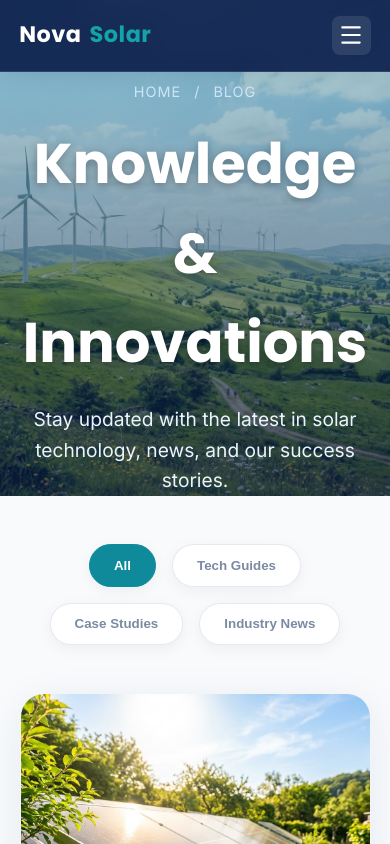
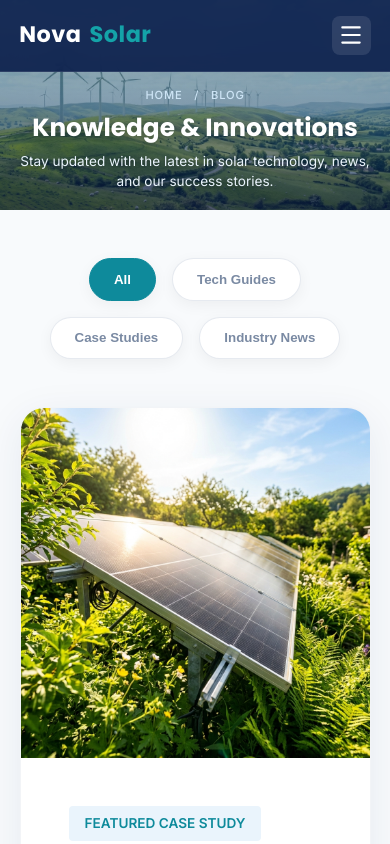
Before and after one commit to White-Devil388/NovaSolarSolutions, a React (Vite) app: page /blog in a window 390 px wide. Shown: the top 844 px of the page. Built offline with nearby package versions, Linux system fonts and the light colour scheme.

Commit message:
style: optimize mobile typography and page banner responsiveness

```diff
--- a/src/components/ui/PageBanner.jsx
+++ b/src/components/ui/PageBanner.jsx
@@ -3,18 +3,7 @@ import { Link } from 'react-router-dom';
 
 function PageBanner({ title, subtitle, imagePath = "/images/green_solar_field_1791612498444.png", breadcrumb }) {
   return (
-    <section style={{
-      position: 'relative',
-      minHeight: '320px',
-      marginTop: '-80px',
-      paddingTop: '80px',
-      display: 'flex',
-      alignItems: 'center',
-      justifyContent: 'center',
-      textAlign: 'center',
-      color: 'white',
-      overflow: 'hidden'
-    }}>
+    <section className="page-banner">
       <img
         src={imagePath}
         alt={title}
@@ -38,15 +27,15 @@ function PageBanner({ title, subtitle, imagePath = "/images/green_solar_field_17
         zIndex: 1
       }}></div>
 
-      <div style={{ padding: '0 2rem', zIndex: 2, position: 'relative', maxWidth: '800px', animation: 'fadeInUp 0.8s ease-out' }}>
+      <div className="page-banner-content">
         {breadcrumb && (
-          <div style={{ color: 'var(--sky-200)', fontSize: '0.9rem', marginBottom: '1rem', textTransform: 'uppercase', letterSpacing: '1px' }}>
+          <div className="page-banner-breadcrumb">
             <Link to="/" style={{ color: 'var(--sky-200)', textDecoration: 'none' }}>Home</Link> <span style={{ margin: '0 0.5rem' }}>/</span> {breadcrumb}
           </div>
         )}
-        <h1 style={{ fontSize: '3.5rem', marginBottom: '1rem', color: 'white', textShadow: '0 2px 10px rgba(0,0,0,0.3)' }}>{title}</h1>
+        <h1 className="page-banner-title">{title}</h1>
         {subtitle && (
-          <p style={{ fontSize: '1.2rem', color: 'var(--sky-100)', margin: 0 }}>
+          <p className="page-banner-subtitle">
             {subtitle}
           </p>
         )}
--- a/src/index.css
+++ b/src/index.css
@@ -256,6 +256,56 @@ a {
   background: var(--white);
   transform: translateY(-2px);
   box-shadow: 0 4px 15px rgba(255, 255, 255, 0.2);
+}
+
+/* Page Banner Component Styles */
+.page-banner {
+  position: relative;
+  min-height: 320px;
+  margin-top: -80px;
+  padding-top: 80px;
+  display: flex;
+  align-items: center;
+  justify-content: center;
+  text-align: center;
+  color: white;
+  overflow: hidden;
+}
+
+.page-banner-content {
+  padding: 0 2rem;
+  z-index: 2;
+  position: relative;
+  max-width: 850px;
+  animation: fadeInUp 0.8s ease-out;
+}
+
+.page-banner-breadcrumb {
+  color: var(--sky-200);
+  font-size: 0.85rem;
+  margin-bottom: 0.85rem;
+  text-transform: uppercase;
+  letter-spacing: 1.5px;
+  font-weight: 500;
+}
+
+.page-banner-title {
+  font-size: clamp(2rem, 4.5vw, 3.25rem);
+  line-height: 1.15;
+  margin-bottom: 0.85rem;
+  color: white;
+  text-shadow: 0 2px 12px rgba(0,0,0,0.35);
+  font-weight: 700;
+  word-break: break-word;
+}
+
+.page-banner-subtitle {
+  font-size: clamp(0.95rem, 1.8vw, 1.15rem);
+  color: var(--sky-100);
+  margin: 0 auto;
+  max-width: 650px;
+  line-height: 1.5;
+  text-shadow: 0 1px 4px rgba(0,0,0,0.3);
 }
 
 /* Home Environmental Impact Stats Section */
@@ -990,6 +1040,29 @@ footer {
     max-width: 100%;
   }
 
+  /* Page Banner Mobile Adjustments */
+  .page-banner {
+    min-height: 240px !important;
+    padding-top: 75px !important;
+  }
+  .page-banner-content {
+    padding: 0 1.2rem !important;
+  }
+  .page-banner-title {
+    font-size: 1.85rem !important;
+    line-height: 1.22 !important;
+    margin-bottom: 0.6rem !important;
+  }
+  .page-banner-subtitle {
+    font-size: 0.92rem !important;
+    line-height: 1.45 !important;
+  }
+  .page-banner-breadcrumb {
+    font-size: 0.75rem !important;
+    margin-bottom: 0.5rem !important;
+    letter-spacing: 0.8px !important;
+  }
+
   .hero-content {
     display: flex;
     flex-direction: column;
@@ -1245,6 +1318,24 @@ footer {
   .nav-brand { font-size: 1.4rem; }
   .page-padding { padding: 2rem 1rem; }
 
+  .page-banner {
+    min-height: 210px !important;
+    padding-top: 68px !important;
+  }
+  .page-banner-content {
+    padding: 0 0.9rem !important;
+  }
+  .page-banner-title {
+    font-size: 1.55rem !important;
+    line-height: 1.2 !important;
+  }
+  .page-banner-subtitle {
+    font-size: 0.85rem !important;
+  }
+  .page-banner-breadcrumb {
+    font-size: 0.7rem !important;
+  }
+
   .modal-responsive {
     padding: 1.2rem !important;
     border-radius: 12px !important;
--- a/src/pages/Team.jsx
+++ b/src/pages/Team.jsx
@@ -56,7 +56,7 @@ export default function Team() {
 
       <div style={{ textAlign: 'center', marginBottom: '5rem', marginTop: '2rem' }}>
         <motion.div initial={{ opacity: 0, y: 20 }} animate={{ opacity: 1, y: 0 }}>
-          <h1 style={{ fontSize: '3.5rem', fontFamily: 'Outfit, sans-serif', marginBottom: '1rem' }}>
+          <h1 style={{ fontSize: 'clamp(1.8rem, 4.5vw, 3.2rem)', fontFamily: 'Outfit, sans-serif', marginBottom: '1rem' }}>
             Meet The <span style={{ color: 'var(--primary)' }}>Team</span>
           </h1>
           <p style={{ color: 'var(--text-light)', opacity: 0.8, maxWidth: '600px', margin: '0 auto', fontSize: '1.1rem' }}>
```
